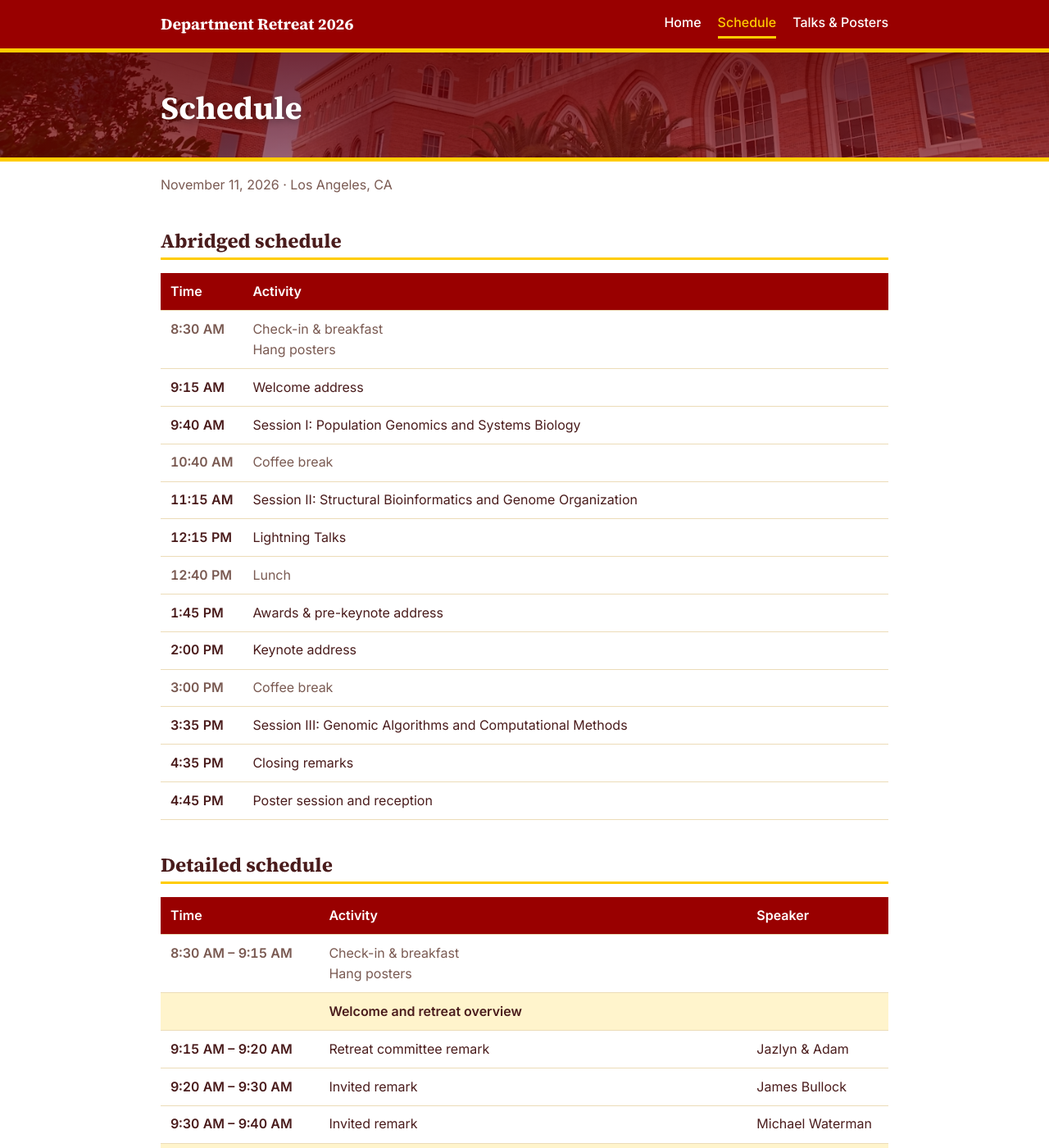
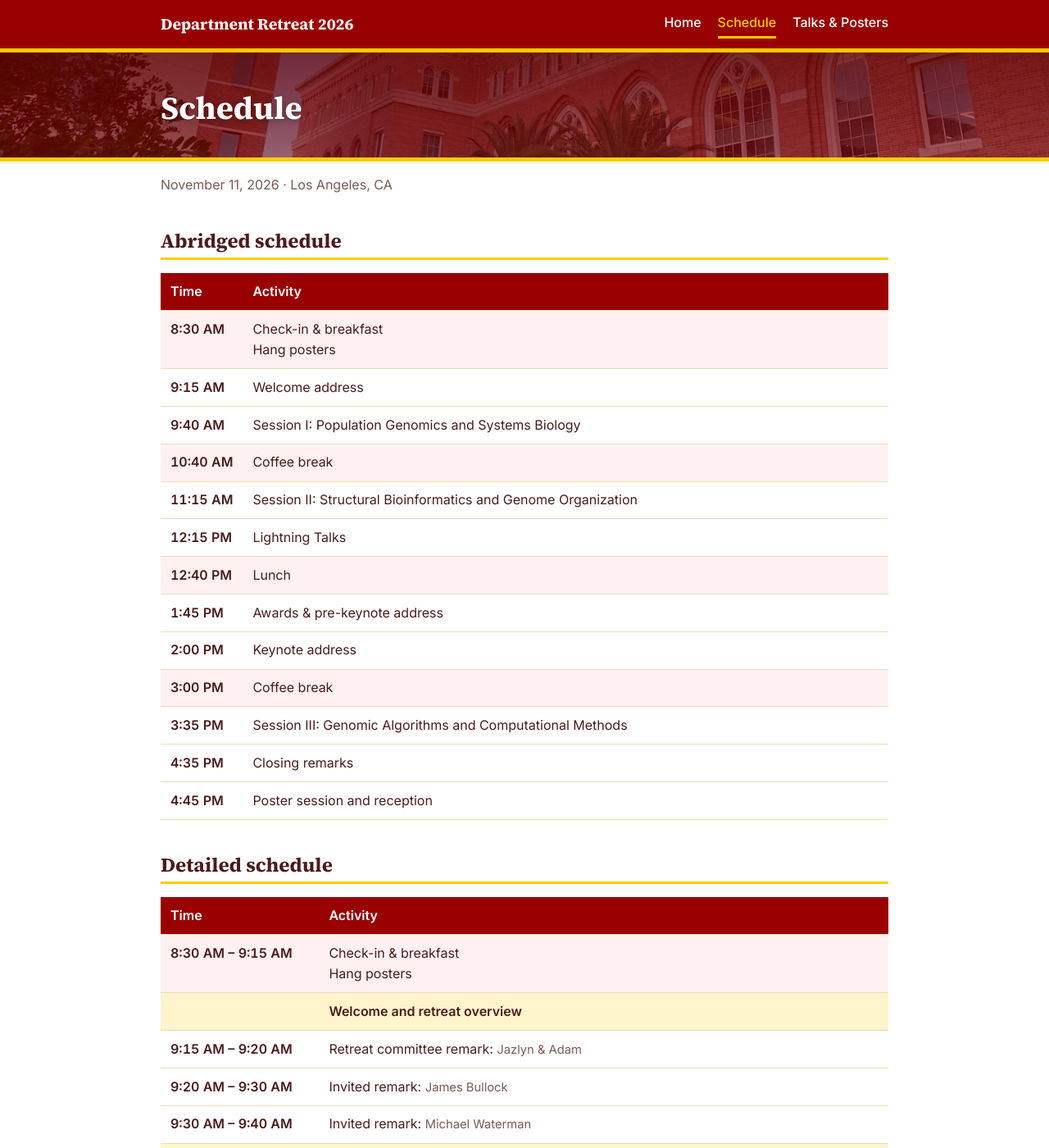
Before and after one commit to LexiShew/QCB-retreat-2026, a Jekyll site: the page built from schedule.html, in a window 1280 px wide and 1400 px high. Shown: the whole window at 82% size. Built offline with Jekyll 4.4.1, drawn with Linux system fonts in a browser that asks for light colours; some of the changed text lies outside the part shown.

Commit message:
adding red band on breaks, fixing search ina abstracts

```diff
--- a/assets/css/style.css
+++ b/assets/css/style.css
@@ -8,6 +8,11 @@
   --cardinal-dark: #6e0000;
   --gold: #ffcc00;
   --gold-soft: #fff4cc;
+  /* Pale cardinal matched to --gold-soft on relative luminance, not on hsl
+     lightness: red at the gold's hsl lightness measures Y 0.69 against the
+     gold's 0.90 and reads much heavier. #fff1f1 is Y 0.905, so the break
+     bands and the session bands carry the same weight. */
+  --cardinal-soft: #fff1f1;
   --ink: #4a1c1c;
   --muted: #7a5a52;
   --rule: #ecdcb8;
@@ -206,8 +211,7 @@ h3 {
   width: 1%;
 }
 .schedule tr.break td {
-  color: var(--muted);
-  background: none;
+  background: var(--cardinal-soft);
 }
 .schedule tr.session td {
   background: var(--gold-soft);
--- a/schedule.html
+++ b/schedule.html
@@ -36,25 +37,29 @@ header_image: /assets/images/header.jpg
 <h2 id="detailed">Detailed schedule</h2>
 <div class="table-scroll">
 <table class="schedule">
-  <thead><tr><th>Time</th><th>Activity</th><th>Speaker</th></tr></thead>
+  <thead><tr><th>Time</th><th>Activity</th></tr></thead>
   <tbody>
   {%- for s in site.data['detailed-schedule'] %}
     {%- assign spk = s.Speaker | default: "" -%}
     {%- assign kind = s.Type -%}
     <tr{% if kind == "break" or kind == "session" %} class="{{ kind }}"{% endif %}>
       <td class="time">{% unless kind == "session" %}{{ s.Start | escape }} – {{ s.End | escape }}{% endunless %}</td>
-      <td>{{ s.Activity | escape | newline_to_br }}</td>
       <td>
+        {{- s.Activity | escape | newline_to_br -}}
+        {%- if spk != "" %}:
         {%- assign talk = "" -%}
         {%- for t in site.data.talk_abstracts -%}
           {%- assign full = t['First Name'] | append: " " | append: t['Last Name'] -%}
-          {%- if spk != "" and full == spk %}{%- assign talk = t -%}{%- endif -%}
-        {%- endfor -%}
-        {%- if talk != "" -%}
-          {%- assign aid = talk[c.title] | slugify | prepend: "abs-" -%}
-          <a href="{{ '/abstracts/' | relative_url }}#{{ aid }}">{{ spk | escape }}</a>
-        {%- elsif spk != "" -%}
-          {{ spk | escape }}
+          {%- if full == spk %}{%- assign talk = t -%}{%- endif -%}
+        {%- endfor %}
+        <span class="speaker">
+          {%- if talk != "" -%}
+            {%- assign aid = talk[c.title] | strip | default: "Title to come" | slugify | prepend: "talk-" -%}
+            <a href="{{ '/abstracts/' | relative_url }}#{{ aid }}">{{ spk | escape }}</a>
+          {%- else -%}
+            {{- spk | escape -}}
+          {%- endif -%}
+        </span>
         {%- endif -%}
       </td>
     </tr>
```
Also changed, not shown: other parts of schedule.html (+5 -4 lines), abstracts.html (+29 -6 lines).
